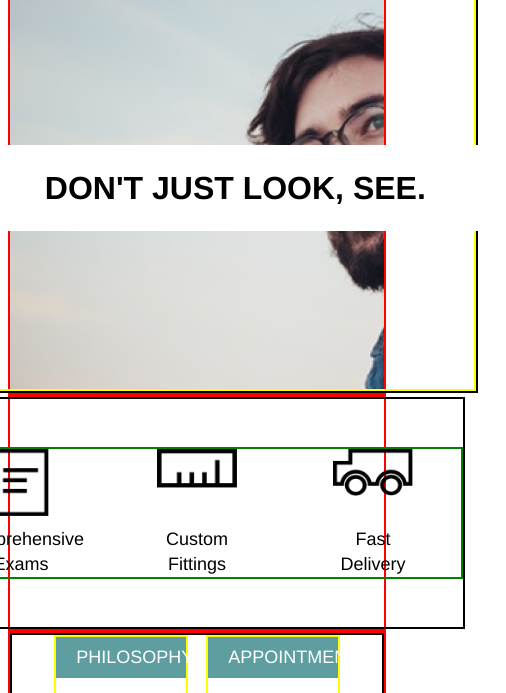
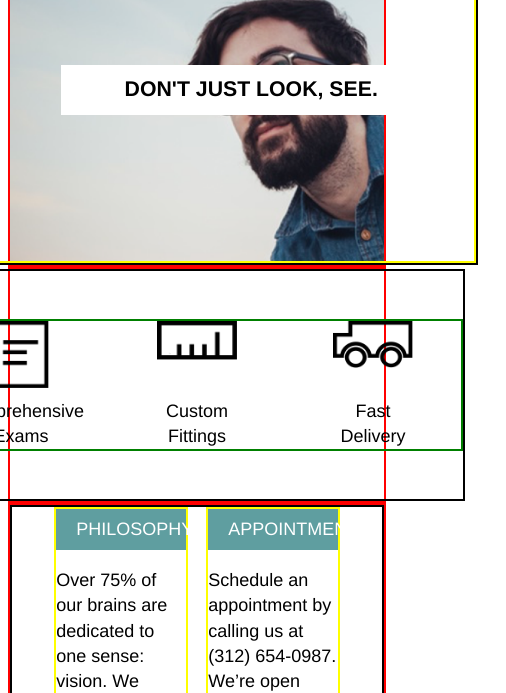
Before and after one commit to gdub008/Tortoiseshell, a plain HTML site: page index.html in a window 390 px wide. Shown: the part 97-790 px from the top of the page, 506 px wide, since content can reach past the window. Drawn offline with Linux system fonts and the light colour scheme.

Commit message:
Tablet version done - breakpoint 1080p

```diff
--- a/resources/css/style.css
+++ b/resources/css/style.css
@@ -88,6 +88,32 @@ nav a {
   font-weight: bold;
   background-color: white;
   padding: 1.5rem 5rem;
+}
+
+/* Responsive design for Header */
+
+@media only screen and (max-width:1080px) {
+
+  header {
+    display: flex;
+    background-image: url("../glasses-bg.png");
+    background-size: cover;
+    height: 22rem;
+    justify-content: center;
+  }
+
+  .callout {
+    margin-top: 5rem;
+    margin-right: 2rem;
+  }
+
+  .callout span {
+    font-size: 1.33rem;
+    line-height: 1.2;
+    font-weight: bold;
+    background-color: white;
+    padding: 0.75rem 4rem;
+  }
 }
 
 /* Content layer - icons */
```
